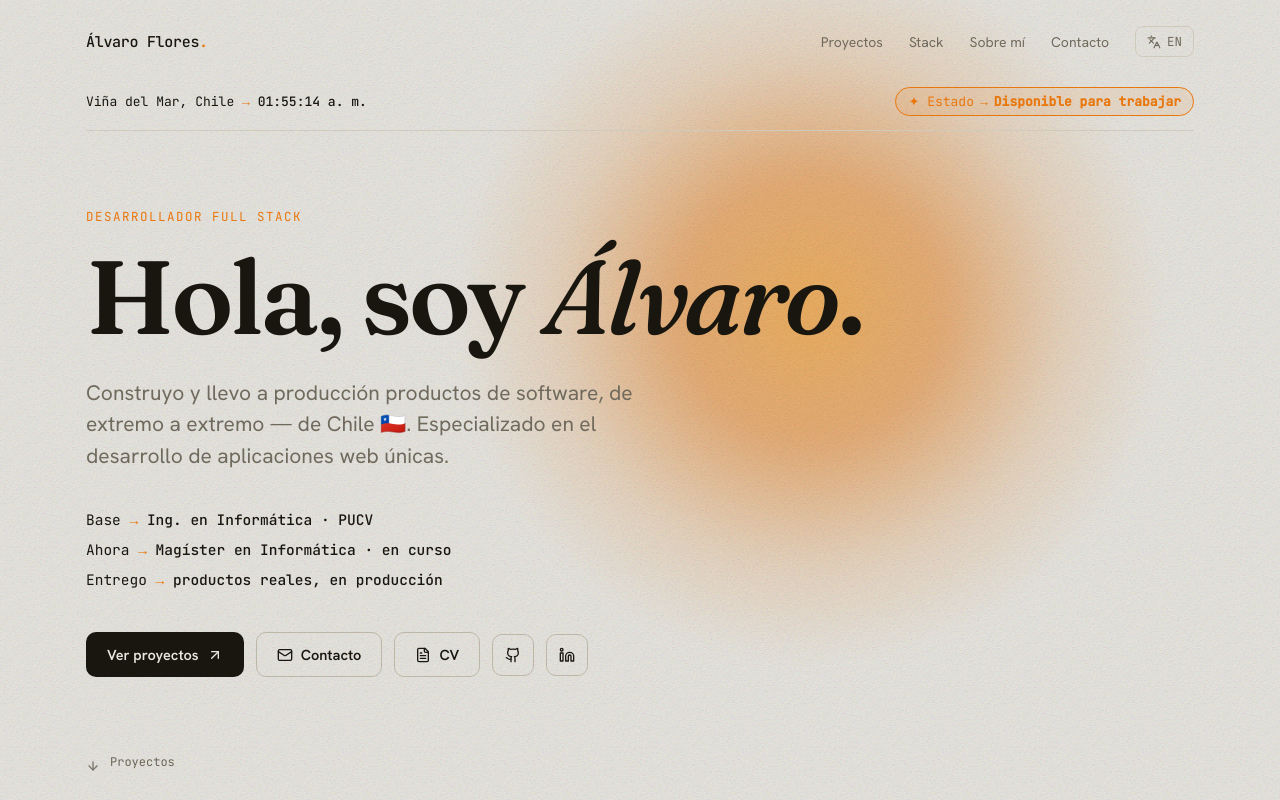
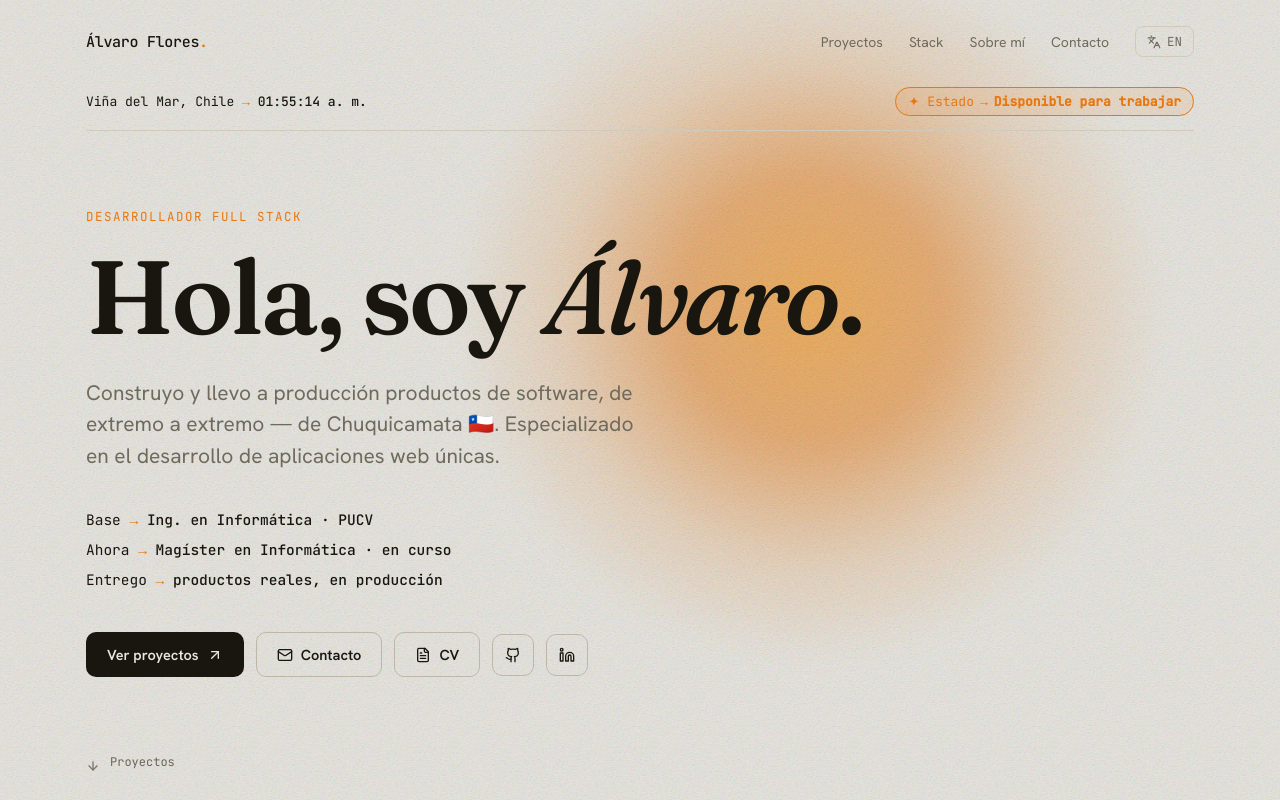
Before and after one commit to Homzk/Portfolio, a React (Vite) app: page / in a window 1280 px wide. Shown: the top 800 px of the page. Built offline with nearby package versions, Linux system fonts and the light colour scheme.

Commit message:
docs: tagline del Hero menciona Chuquicamata

```diff
--- a/src/i18n/strings.js
+++ b/src/i18n/strings.js
@@ -6,12 +6,12 @@
 export const HERO = {
   es: { nav: ["Proyectos","Stack","Sobre mí","Contacto"], loc:"Viña del Mar, Chile", sLabel:"Estado", sValue:"Disponible para trabajar",
     eyebrow:"Desarrollador Full Stack", h1a:"Hola, soy ", h1em:"Álvaro",
-    tagline:"Construyo y llevo a producción productos de software, de extremo a extremo — de Chile 🇨🇱. Especializado en el desarrollo de aplicaciones web únicas.",
+    tagline:"Construyo y llevo a producción productos de software, de extremo a extremo — de Chuquicamata 🇨🇱. Especializado en el desarrollo de aplicaciones web únicas.",
     facts:[["Base","Ing. en Informática · PUCV"],["Ahora","Magíster en Informática · en curso"],["Entrego","productos reales, en producción"]],
     cta1:"Ver proyectos", cta2:"Contacto", cta3:"CV", cue:"Proyectos" },
   en: { nav: ["Work","Stack","About","Contact"], loc:"Viña del Mar, Chile", sLabel:"Status", sValue:"Open to work",
     eyebrow:"Full Stack Developer", h1a:"Hi, I'm ", h1em:"Álvaro",
-    tagline:"I build and ship software products end-to-end — from Chile 🇨🇱. Specialized in building unique web applications.",
+    tagline:"I build and ship software products end-to-end — from Chuquicamata 🇨🇱. Specialized in building unique web applications.",
     facts:[["Foundation","Computer Eng. · PUCV"],["Now","MSc in Computer Science · in progress"],["I deliver","real products, in production"]],
     cta1:"View work", cta2:"Contact", cta3:"CV", cue:"Work" },
 };
```
